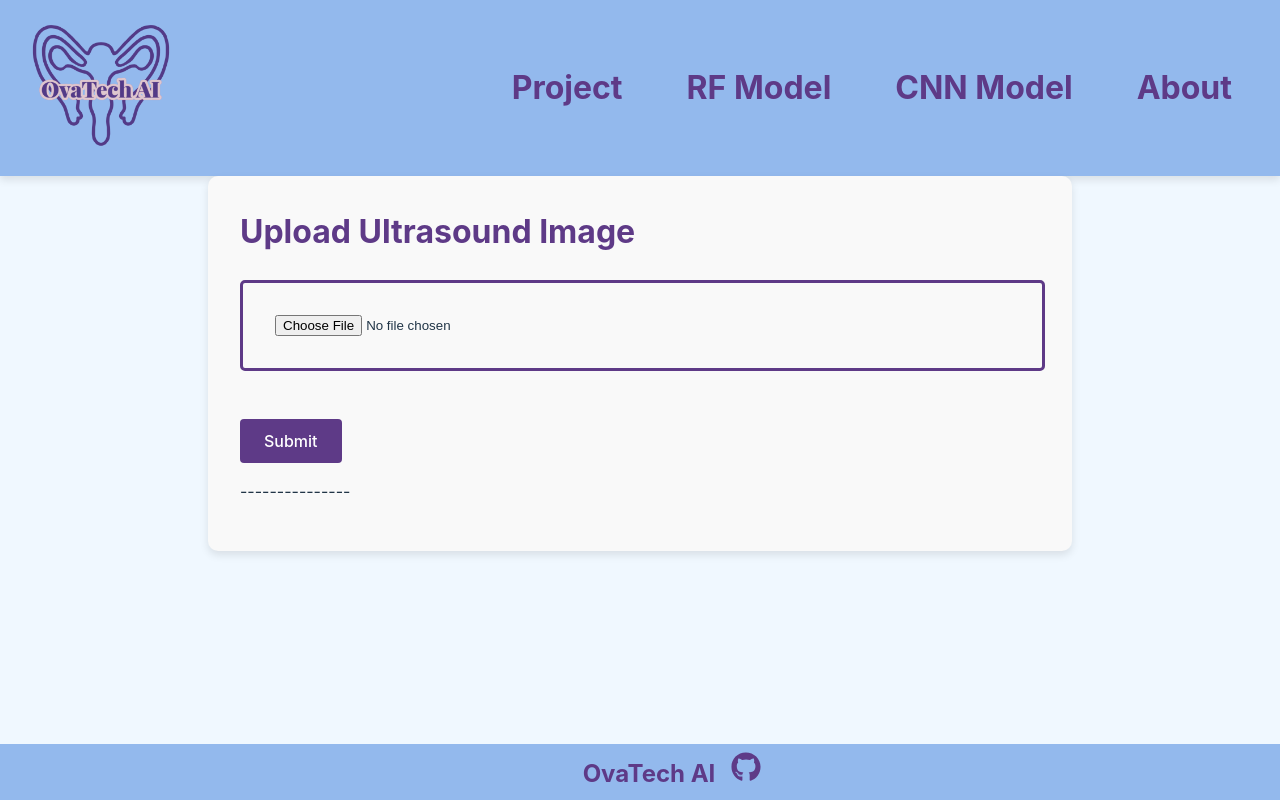
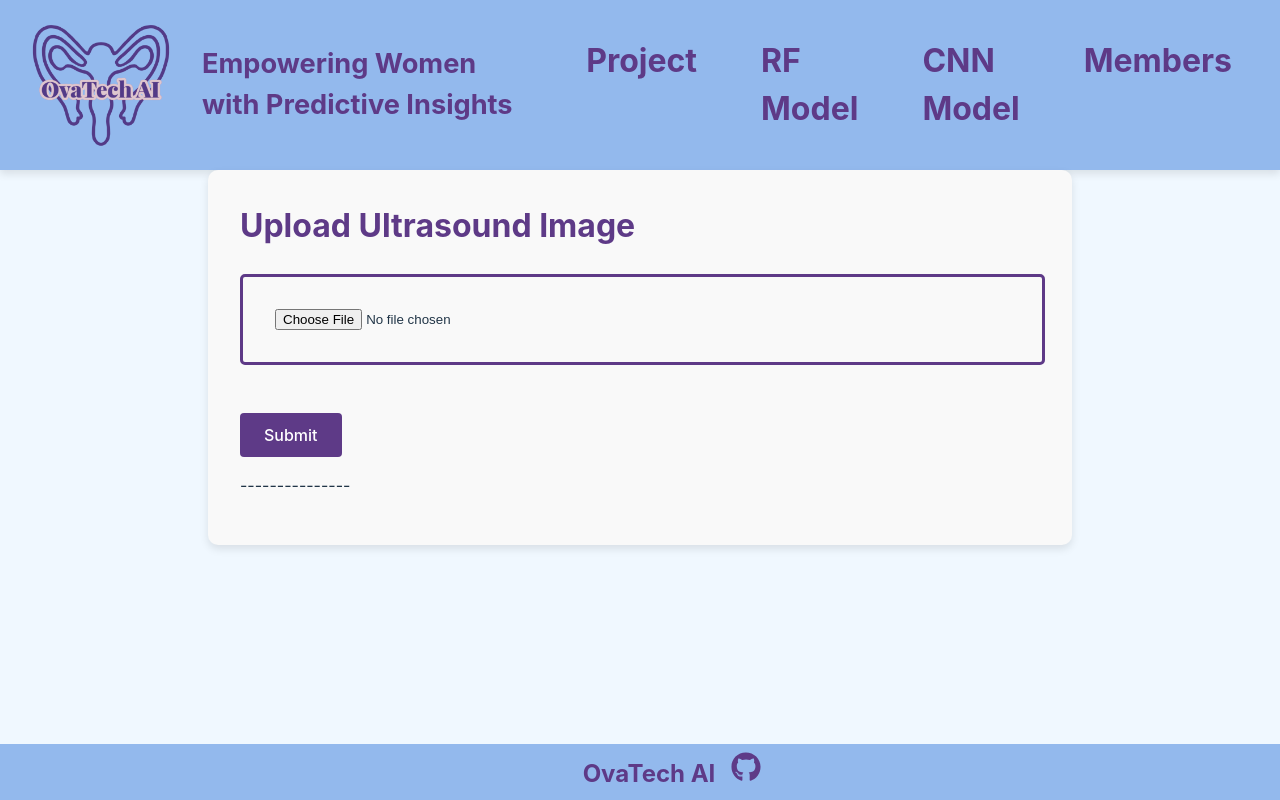
Before and after one commit to OvaTech-AI/pcos-web-app-new, a React (Vite) app: page /cnn-model in a window 1280 px wide. Built offline with nearby package versions, Linux system fonts and the light colour scheme.

Commit message:
changed about.tsx to team.tsx & added slogan to NavBar

```diff
--- a/src/App.tsx
+++ b/src/App.tsx
@@ -3,7 +3,7 @@ import styled from 'styled-components';
 import { BrowserRouter as Router, Route, Routes } from 'react-router-dom';
 import Navbar from './components/NavBar';
 import SymptomModel from './components/SymptomModel';
-import About from './components/About';
+import About from './components/Team';
 import { FaGithub } from 'react-icons/fa';
 import CnnModel from './components/CNNModel';
 
@@ -108,7 +108,7 @@ const App: React.FC = () => {
         <Route path="/pcos-web-app-new" element={<Project />} />
         <Route path="/symptom-model" element={<SymptomModel />} />
         <Route path="/cnn-model" element={<CnnModel />} />
-        <Route path="/about" element={<About />} />
+        <Route path="/team" element={<About />} />
       </Routes>
       <Footer>
         <FooterText>OvaTech AI</FooterText>
--- a/src/components/NavBar.tsx
+++ b/src/components/NavBar.tsx
@@ -2,6 +2,13 @@ import React from 'react';
 import styled from 'styled-components';
 import { Link } from 'react-router-dom';
 import Logo from '../assets/logo_trans.png';
+
+const Slogan = styled.p`
+  font-size: 1.7rem;
+  font-weight: bold;
+  color: #5e3a87;
+  margin-left: 1rem;
+`;
 
 const NavbarContainer = styled.nav`
   display: flex;
@@ -10,6 +17,11 @@ const NavbarContainer = styled.nav`
   padding: 0rem 1rem;
   background-color: #93B9ED;
   box-shadow: 0 4px 8px rgba(0, 0, 0, 0.1);
+`;
+
+const LogoContainer = styled.div`
+  display: flex;
+  align-items: center;
 `;
 
 const LogoImage = styled.img`
@@ -39,14 +51,15 @@ const NavLink = styled.li`
 const Navbar: React.FC = () => {
   return (
     <NavbarContainer>
-      <div>
+      <LogoContainer>
         <LogoImage src={Logo} alt="OvaTech AI Logo" />
-      </div>
+        <Slogan> Empowering Women with Predictive Insights </Slogan>
+      </LogoContainer>
       <NavLinks>
         <NavLink><Link to="/">Project</Link></NavLink>
         <NavLink><Link to="/symptom-model">RF Model</Link></NavLink>
         <NavLink><Link to="/cnn-model">CNN Model</Link></NavLink>
-        <NavLink><Link to="/about">About</Link></NavLink>
+        <NavLink><Link to="/team">Members</Link></NavLink>
       </NavLinks>
     </NavbarContainer>
   );
--- a/src/components/About.tsx
+++ b/src/components/Team.tsx
@@ -63,7 +63,7 @@ const MemberLink = styled.a`
   color: inherit;
 `;
 
-const About: React.FC = () => {
+const Team: React.FC = () => {
   const teamMembers = [
     { name: 'Chloe', role: 'Statistics & Data Science', image: ChloeImg, linkedin: 'https://www.linkedin.com/in/chloe-zandberg/'},
     { name: 'Colleen', role: 'Computer Science & Psychology', image: ColleenImg, linkedin: 'https://www.linkedin.com/in/colleencipriano'},
@@ -113,4 +113,4 @@ const About: React.FC = () => {
   );
 };
 
-export default About;
+export default Team;
```
